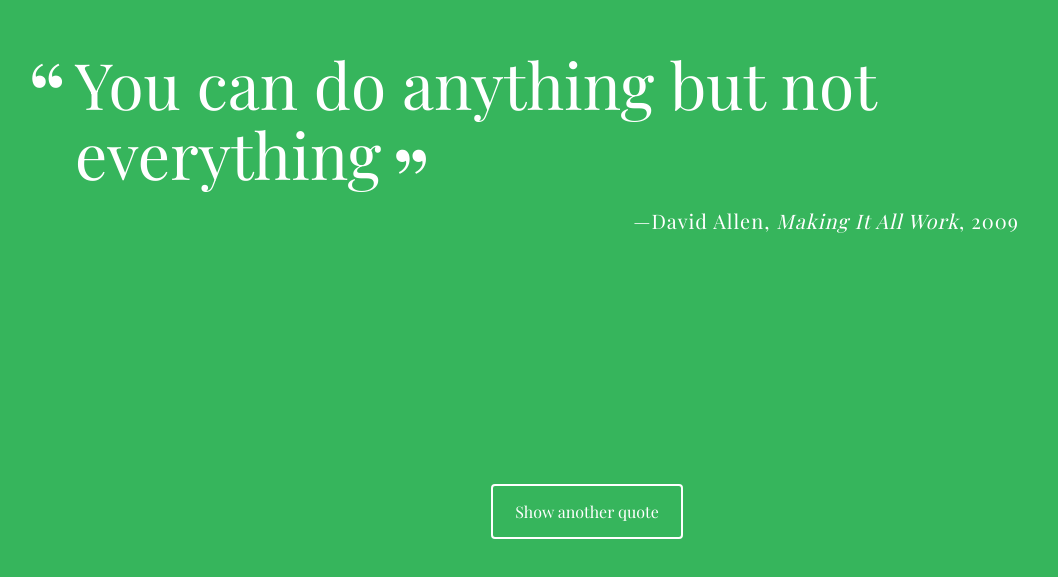
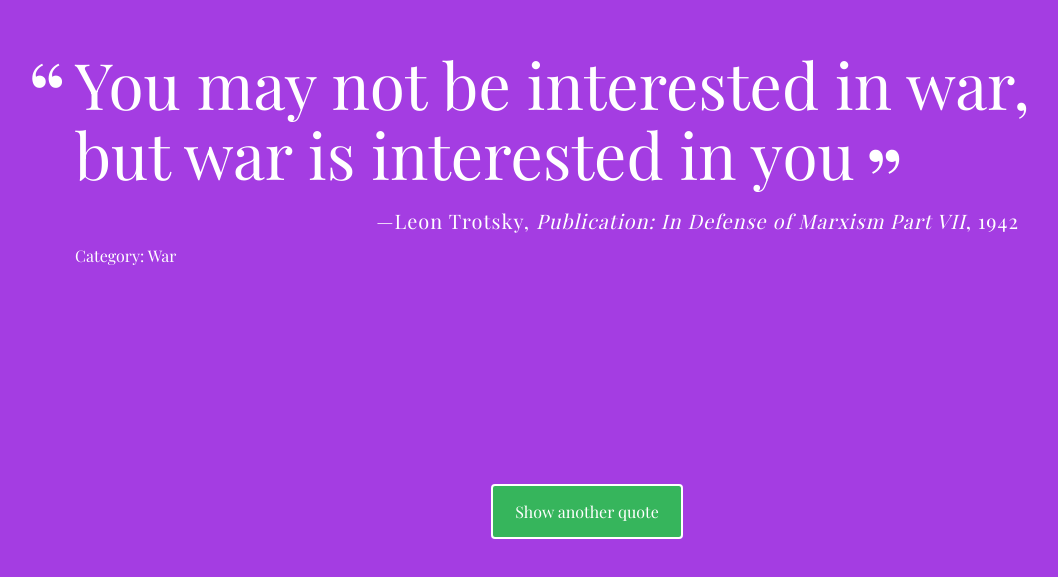
Before and after one commit to tobiaszgala/Random-Quote-Generator-JS, a plain HTML site: page index.html in a window 1280 px wide. Shown: the part 111-688 px from the top of the page, without its empty margins (53-1111 px from the left). Drawn offline with nearby package versions, Linux system fonts and the light colour scheme; a web font is replaced by a local one.

Commit message:
Changes
Invoking function so all quotes are generated dynamically

```diff
--- a/index.html
+++ b/index.html
@@ -10,8 +10,6 @@
 <body>
   <div class="container">
     <div id="quote-box">
-      <p class="quote">You can do anything but not everything</p>
-      <p class="source">David Allen<span class="citation">Making It All Work</span><span class="year">2009</span></p>
     </div>
     <button id="loadQuote">Show another quote</button>
   </div>
--- a/js/script.js
+++ b/js/script.js
@@ -100,6 +100,8 @@ function printQuote() {
     randomBackground();
 }
 
+// invoking printQuote function to display quote object
+printQuote();
 // generate quote every 10 seconds
 window.setInterval(printQuote, 10000);
 
```
